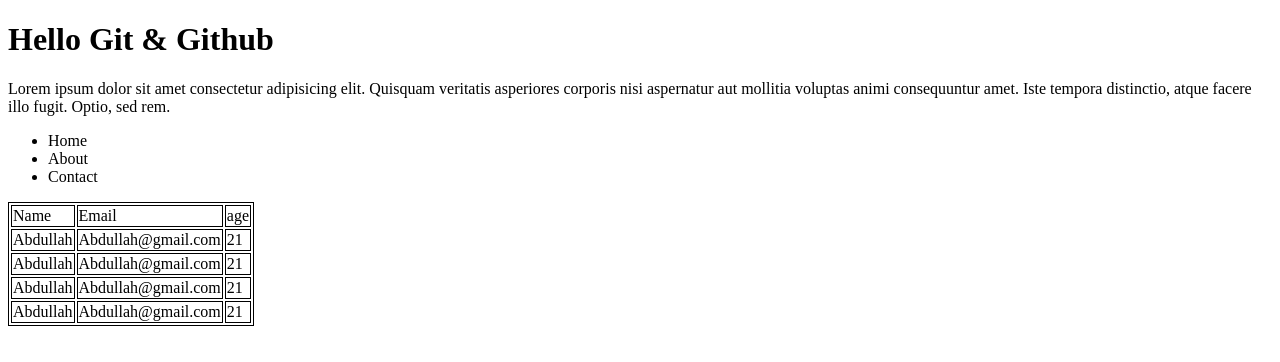
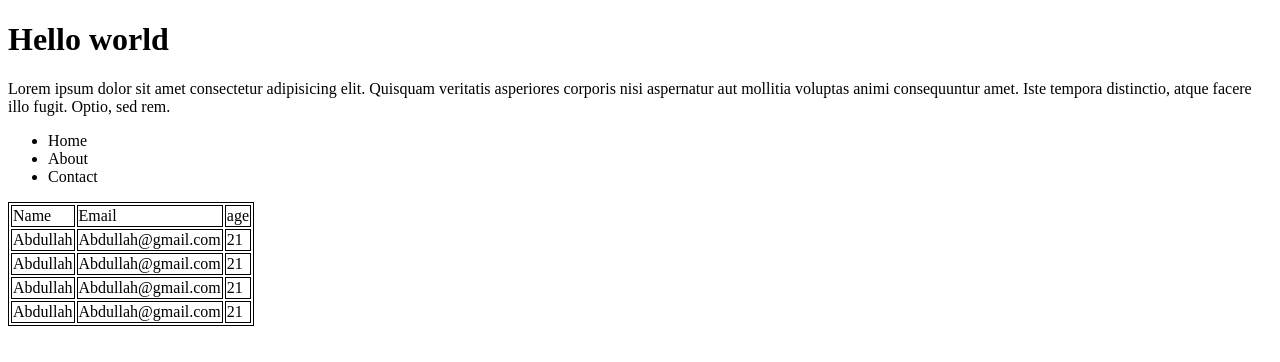
Before and after one commit to mabdullahjs/GIT_BATCH_15, a plain HTML site: page index.html in a window 1280 px wide. Drawn offline with Linux system fonts and the light colour scheme.

Commit message:
heading updated

```diff
--- a/index.html
+++ b/index.html
@@ -9,7 +9,7 @@
 </head>
 
 <body>
-    <h1>Hello Git & Github</h1>
+    <h1>Hello world</h1>
     <p>Lorem ipsum dolor sit amet consectetur adipisicing elit. Quisquam veritatis asperiores corporis nisi aspernatur
         aut mollitia voluptas animi consequuntur amet. Iste tempora distinctio, atque facere illo fugit. Optio, sed rem.
     </p>
```
